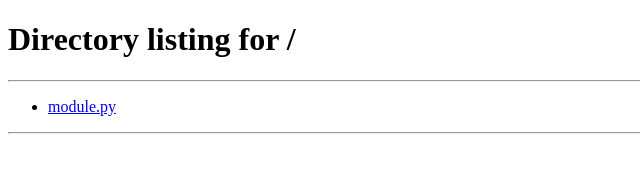
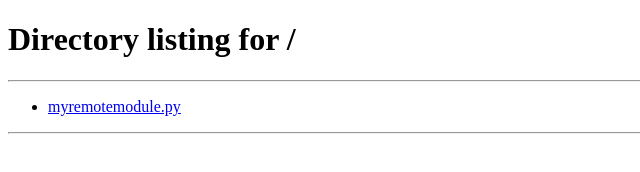
Before and after one commit to Maria-Kochetkova/Proga5_LR1-module, a plain HTML site: page index.html in a window 1280 px wide. Shown: the full height of the page, 0-640 px from the left. Drawn offline with Linux system fonts and the light colour scheme.

Commit message:
Update index.html

```diff
--- a/index.html
+++ b/index.html
@@ -9,7 +9,7 @@
 <h1>Directory listing for /</h1>
 <hr>
 <ul>
-<li><a href="module.py">module.py</a></li>
+<li><a href="myremotemodule.py">myremotemodule.py</a></li>
 </ul>
 <hr>
 </body>
```
